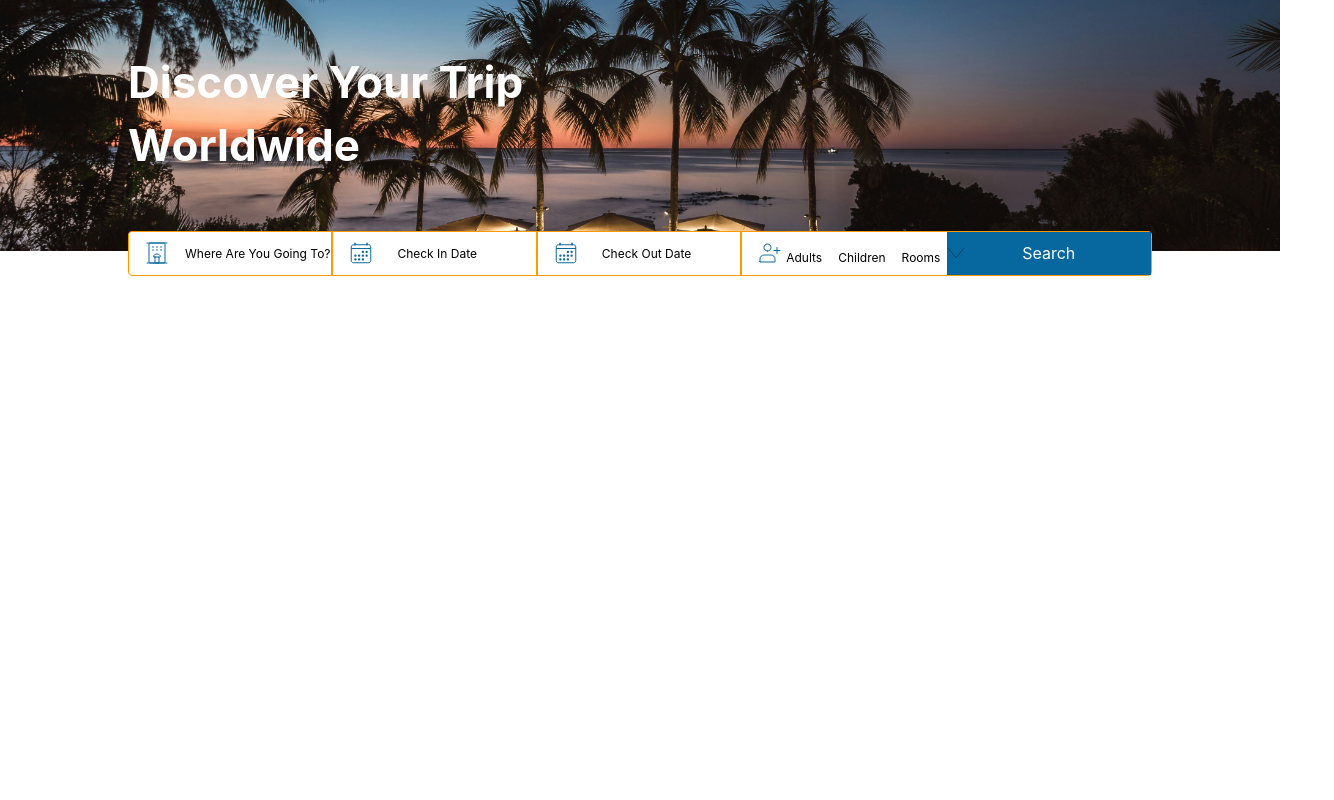
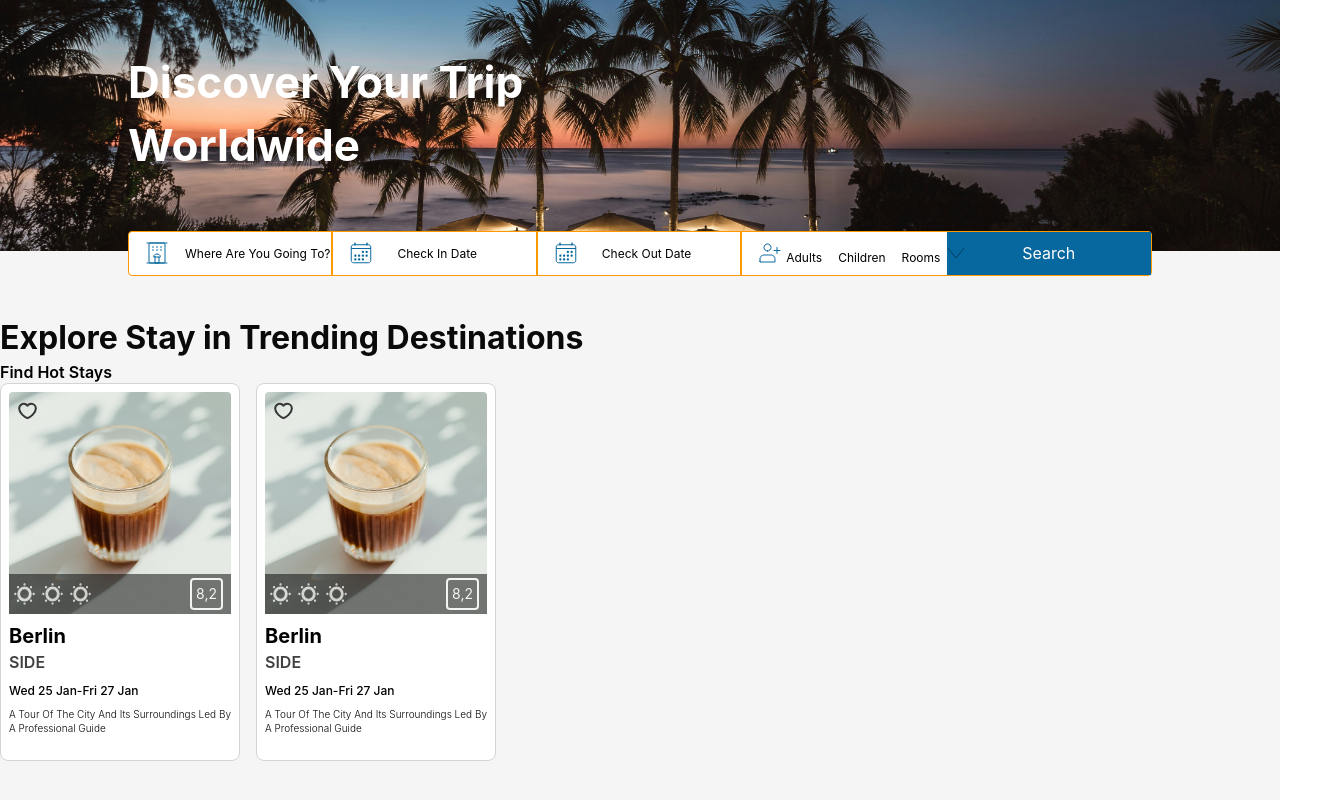
Before and after one commit to Rustemov02/booking, a React (Vite) app: page / in a window 1280 px wide. Shown: the part 408-1208 px from the top of the page, 1334 px wide, since content can reach past the window. Before the commit the page ends 800 px from the top, so only its background shows below. Built offline with nearby package versions, Linux system fonts and the light colour scheme.

Commit message:
Add Counter and Switch components; integrate into BookingBar for managing guest counts and toggle functionality

```diff
--- a/src/components/bookingBar/bookingBar.tsx
+++ b/src/components/bookingBar/bookingBar.tsx
@@ -2,11 +2,11 @@ import HotelIcon from "../../assets/svg/hotel.svg";
 import peopleAdd from "../../assets/svg/peopleAdd.svg";
 import CalendarIcon from "../../assets/svg/calendar.svg";
 import arrowDown from "../../assets/svg/arrow-down.svg";
-import IncreaseIcon from "../../assets/svg/add.svg?react";
-import DecreaseIcon from "../../assets/svg/remove.svg?react";
 import { DatePicker } from "rsuite";
 import { useState } from "react";
 import styles from "./bar.module.css";
+import Counter from "../counter/Counter";
+import Switch from "../toggleSwitch/Switch";
 
 const BookingBar = ({ extraStyle }: { extraStyle?: string }) => {
   const [isCheckInModalOpen, setIsCheckInModalOpen] = useState(false);
@@ -16,38 +16,6 @@ const BookingBar = ({ extraStyle }: { extraStyle?: string }) => {
   const [isPersonalModalOpen, setIsPersonalModalOpen] =
     useState<boolean>(false);
 
-  const Counter = ({
-    count,
-    onChange,
-  }: {
-    count: number;
-    onChange: (value: number) => void;
-  }) => {
-    const [currentNumb, setCurrentNumb] = useState<number>(count || 0);
-
-    const handleDecrease = () => {
-      const newValue = currentNumb - 1;
-      setCurrentNumb(newValue);
-      onChange(newValue);
-    };
-
-    const handleIncrease = () => {
-      const newValue = currentNumb + 1;
-      setCurrentNumb(newValue);
-      onChange(newValue);
-    };
-
-    return (
-      <div className="flex flex-row items-center justify-between border w-full max-w-25 rounded-sm py-2 px-1 bg-white ">
-        <DecreaseIcon onClick={handleDecrease} className="cursor-pointer" />
-        <span>{currentNumb}</span>
-        <IncreaseIcon onClick={handleIncrease} className="cursor-pointer" />
-      </div>
-    );
-  };
-
-  const [adultsNumber, setAdultsNumber] = useState(0);
-  const [toggle, setToggle] = useState(false);
   return (
     <div className={`${styles.container} ${extraStyle}`}>
       {/* where are you going */}
@@ -135,12 +103,13 @@ const BookingBar = ({ extraStyle }: { extraStyle?: string }) => {
         />
         <div
           className={`${
-            isPersonalModalOpen ? "opacity-100 max-h-auto overflow-auto" : "opacity-0 h-0 overflow-hidden"
+            isPersonalModalOpen
+              ? "opacity-100 max-h-auto overflow-auto"
+              : "opacity-0 h-0 overflow-hidden"
           } absolute top-12 right-0 p-4 space-y-2 bg-white rounded-sm transition-all duration-500 border w-full`}
         >
           <div className="flex flex-row items-center justify-between gap-4">
-            <p>Adults</p>{" "}
-            <Counter count={adultsNumber} onChange={setAdultsNumber} />
+            <p>Adults</p> <Counter count={0} onChange={() => {}} />
           </div>
           <div className="flex flex-row items-center justify-between gap-4">
             <p>Children</p> <Counter count={0} onChange={() => {}} />
@@ -149,24 +118,9 @@ const BookingBar = ({ extraStyle }: { extraStyle?: string }) => {
             <p>Rooms</p> <Counter count={0} onChange={() => {}} />
           </div>
           <hr />
-          {/* traveling üith pets */}
+          {/* traveling with pets */}
           <div className="flex flex-row items-center justify-between">
-            <p>Are you traveling with a pet?</p>{" "}
-            <div
-              // UPDATE: you can use here twMerge
-              onClick={() => setToggle(!toggle)}
-              className={`w-[35px] h-[24px] flex items-center ${
-                toggle ? "justify-end bg-blue-700" : "justify-start bg-gray-600"
-              } transition-all duration-500  rounded-xl cursor-pointer`}
-            >
-              <div
-                className="w-[24px] h-[24px] border bg-[#ffffff] rounded-full transform transition-transform duration-500"
-                style={{
-                  transform: toggle ? "translateX(3px)" : "translateX(-2px)",
-                  borderColor: toggle ? "#1447e6" : "#4a5565",
-                }}
-              ></div>
-            </div>
+            <p>Are you traveling with a pet?</p> <Switch onChange={() => {}} />
           </div>
         </div>
       </div>
--- a/src/components/card/Card.tsx
+++ b/src/components/card/Card.tsx
@@ -1,6 +1,7 @@
 import { useState } from "react";
 import Cup from "../../assets/images/cup.jpg";
 import HeartIcon from "../../assets/svg/like.svg?react";
+import Sun from "../../assets/svg/sun.svg?react";
 
 const Card = () => {
   const [isSaved, setIsSaved] = useState(false);
@@ -10,17 +11,33 @@ const Card = () => {
   };
 
   return (
-    <div className="p-2 pb-6 rounded-[8px] bg-white border border-neutral-300 flex flex-col max-w-[350px] h-auto">
+    <div className="p-2 pb-6 gap-2 rounded-[8px] bg-white border border-neutral-300 flex flex-col max-w-[240px] h-auto max-h-[420px]">
       {/* IMAGE  */}
       <div className="relative">
         <img src={Cup} alt="cardImage" className="rounded-t-[4px] w-full" />
-        <span className="absolute top-2 left-2 cursor-pointer" style={{ stroke: "red" }}>
-          <HeartIcon style={isSaved ? {fill : "black"} : {fill : 'none'}} onClick={toggleSave} />
+        <span
+          className="absolute top-2 left-2 cursor-pointer"
+          style={{ stroke: "red" }}
+        >
+          <HeartIcon
+            style={isSaved ? { fill: "black" } : { fill: "none" }}
+            onClick={toggleSave}
+          />
         </span>
 
         <div className="absolute bottom-0 w-full h-[40px] bg-black opacity-50 flex flex-row justify-center">
           <div className="absolute left-0 top-1 flex flex-row items-center justify-between w-full px-2">
-            <span className="border-2">O</span>
+            <div className="flex flex-row items-center gap-3">
+              <span style={{ scale: "1.4" }}>
+                <Sun />
+              </span>
+              <span style={{ scale: "1.4" }}>
+                <Sun />
+              </span>
+              <span style={{ scale: "1.4" }}>
+                <Sun />
+              </span>
+            </div>
             <span className="border-2 border-white text-white p-1 rounded-[4px]">
               8,2
             </span>
@@ -29,13 +46,13 @@ const Card = () => {
       </div>
       {/* TITLE */}
       <div>
-        <p>Berlin</p>
-        <span>SIDE</span>
+        <p className="text-[20px] font-bold text-[#000]">Berlin</p>
+        <span className="text-neutral-700 text-[16px] font-semibold">SIDE</span>
       </div>
       {/* DATE */}
-      <span>Wed 25 Jan-Fri 27 Jan</span>
+      <span className="text-[12px] font-medium text-[#000]">Wed 25 Jan-Fri 27 Jan</span>
 
-      <p>A Tour Of The City And Its Surroundings Led By A Professional Guide</p>
+      <p className="text-neutral-950 text-[10px] font-[300]">A Tour Of The City And Its Surroundings Led By A Professional Guide</p>
     </div>
   );
 };
--- /dev/null
+++ b/src/components/counter/Counter.tsx
@@ -0,0 +1,35 @@
+import { useState } from "react";
+import IncreaseIcon from "../../assets/svg/add.svg?react";
+import DecreaseIcon from "../../assets/svg/remove.svg?react";
+
+const Counter = ({
+  count,
+  onChange,
+}: {
+  count: number;
+  onChange: (value: number) => void;
+}) => {
+  const [currentNumb, setCurrentNumb] = useState<number>(count || 0);
+
+  const handleDecrease = () => {
+    const newValue = currentNumb - 1;
+    setCurrentNumb(newValue);
+    onChange(newValue);
+  };
+
+  const handleIncrease = () => {
+    const newValue = currentNumb + 1;
+    setCurrentNumb(newValue);
+    onChange(newValue);
+  };
+
+  return (
+    <div className="flex flex-row items-center justify-between border w-full max-w-25 rounded-sm py-2 px-1 bg-white ">
+      <DecreaseIcon onClick={handleDecrease} className="cursor-pointer" />
+      <span>{currentNumb}</span>
+      <IncreaseIcon onClick={handleIncrease} className="cursor-pointer" />
+    </div>
+  );
+};
+
+export default Counter;
--- a/src/components/modal/sideModal.tsx
+++ b/src/components/modal/sideModal.tsx
@@ -13,7 +13,7 @@ const SideModal: FC<{ isOpen: boolean; onClose: () => void }> = ({
       )}
 
       <div
-        className={`transition-all duration-600 absolute top-0 right-0 max-w-[300px] h-full bg-[#ffffff] z-100   ${
+        className={`transition-all duration-600 fixed top-0 right-0 max-w-[300px] h-full bg-[#ffffff] z-100 ${
           isOpen ? "opacity-100 w-full " : "opacity-0 w-0  "
         }`}
       >
--- /dev/null
+++ b/src/components/toggleSwitch/Switch.tsx
@@ -0,0 +1,30 @@
+import { useState } from "react";
+
+const Switch = ({ onChange }: { onChange: (isActive: boolean) => void }) => {
+  const [toggle, setToggle] = useState(false);
+
+  const handleToggle = () => {
+    const newToggleStatus = !toggle;
+    setToggle(newToggleStatus);
+    onChange(newToggleStatus);
+  };
+  return (
+    <div
+      // RETURN-HERE: you can use here twMerge
+      onClick={handleToggle}
+      className={`w-[35px] h-[24px] flex items-center ${
+        toggle ? "justify-end bg-blue-700" : "justify-start bg-gray-600"
+      } transition-all duration-500  rounded-xl cursor-pointer`}
+    >
+      <div
+        className="w-[24px] h-[24px] border bg-[#ffffff] rounded-full transform transition-transform duration-500"
+        style={{
+          transform: toggle ? "translateX(3px)" : "translateX(-2px)",
+          borderColor: toggle ? "#1447e6" : "#4a5565",
+        }}
+      ></div>
+    </div>
+  );
+};
+
+export default Switch;
--- a/src/pages/Destinations/DestinatoinsPage.tsx
+++ b/src/pages/Destinations/DestinatoinsPage.tsx
@@ -4,8 +4,13 @@ import PageHeader from "../../components/pageHeader/PageHeader";
 const DestinationsPage = () => {
   return (
     <div className="py-16">
-      <PageHeader title="Special Offers" />
+      <PageHeader title="Explore Stay in Trending Destinations" />
+      <p className="text-[16px] font-semibold text-[#000]">Find Hot Stays</p>
+      <div className="flex flex-row items-center flex-wrap gap-4">
       <Card />
+      <Card />
+      </div>
+
     </div>
   );
 };
--- a/src/pages/Home/index.tsx
+++ b/src/pages/Home/index.tsx
@@ -9,7 +9,7 @@ const Home = () => {
       <GuestHeader />
       <CategorySection />
       <Intro />
-      {/* <DestinationsPage/> */}
+      <DestinationsPage/>
     </>
   );
 };
```
Also changed, not shown: src/components/header/GuestHeader.tsx (+1 -7 lines), src/assets/svg/sun.svg (added).
